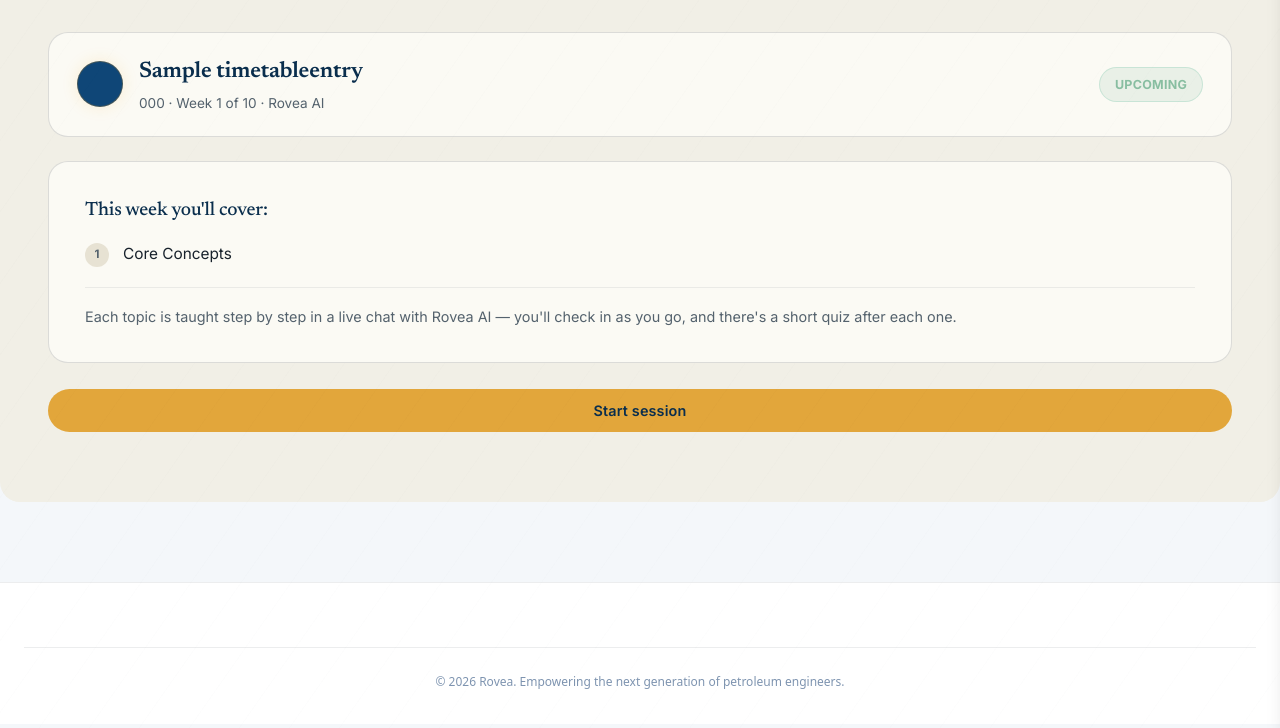
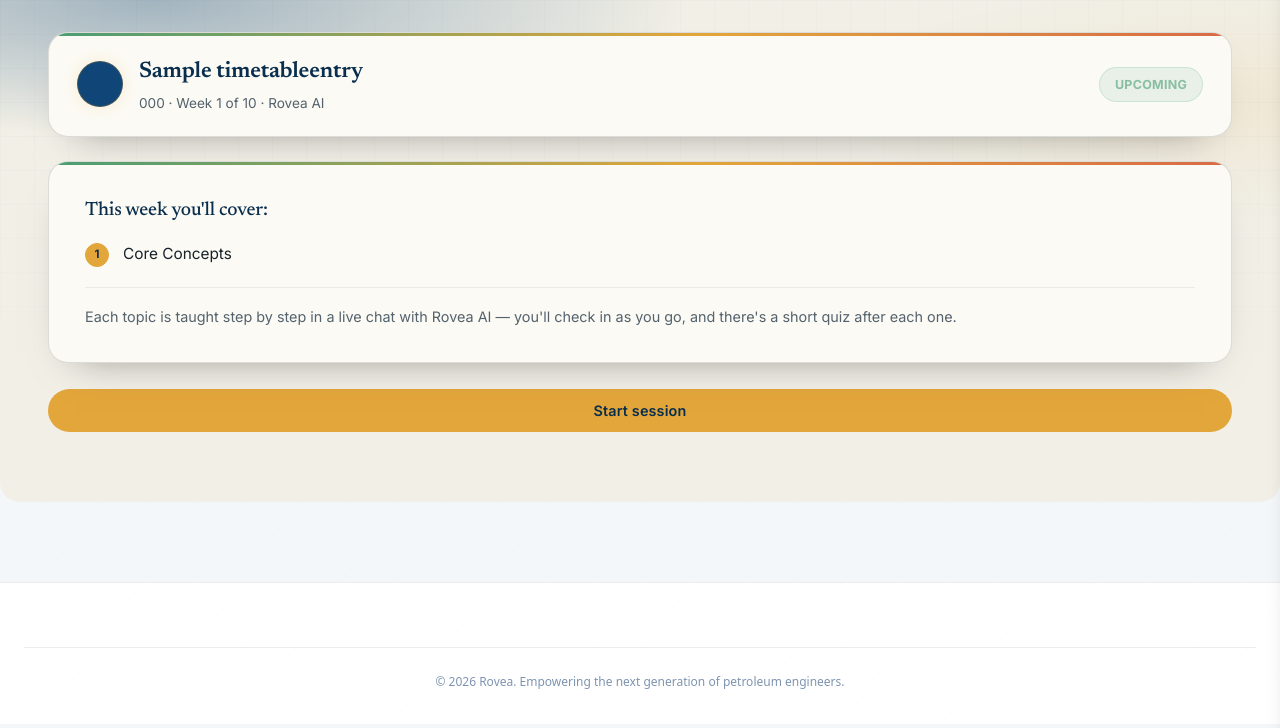
Before and after one commit to Adekunle-Adepoju/AI-lecturer, a Django app: page /session/000/ in a window 1280 px wide. Shown: the part 58-786 px from the top of the page. Run offline with Django 5.2, Linux system fonts and the light colour scheme; a user stored in the database is signed in; tables that the repository leaves empty hold one stand-in row (values such as "Sample post"); data that the repository does not hold is empty; parts of the project's set-up code (start-up, migrations or seed data) failed here and were passed over; some libraries are stand-ins or nearby versions.

Commit message:
session edit in progress

```diff
--- a/templates/core/session.html
+++ b/templates/core/session.html
@@ -27,12 +27,34 @@
     --ease:cubic-bezier(.22,.61,.36,1);
     --radius-sm:8px; --radius-md:14px; --radius-lg:20px;
     --content-max:1320px;
+    --route-gradient:linear-gradient(90deg,var(--green),var(--amber) 55%,var(--coral));
     color-scheme: dark;
-    max-width:none; margin:0;
+    max-width:none; margin:0; position:relative; isolation:isolate; overflow-x:clip;
     background:var(--bg); color:var(--ink); font-family:var(--font-body);
     line-height:1.55; padding:32px clamp(18px,4vw,48px) 70px;
     border-radius:0 0 var(--radius-lg) var(--radius-lg);
     transition:background .35s var(--ease),color .35s var(--ease);
+  }
+  /* Faint topographic contour lines + a soft dual glow, echoing the login
+     page's brand panel — depth without competing with the chat content. */
+  #sessionRoot::before{
+    content:"";position:absolute;inset:0;z-index:-1;pointer-events:none;
+    background-image:
+      radial-gradient(ellipse 70% 45% at 12% 0%, rgba(15,70,119,.35), transparent 60%),
+      radial-gradient(ellipse 60% 40% at 100% 20%, rgba(226,166,59,.10), transparent 60%);
+  }
+  #sessionRoot::after{
+    content:"";position:absolute;inset:0;z-index:-1;pointer-events:none;opacity:.5;
+    background-image:
+      linear-gradient(rgba(255,255,255,.025) 1px,transparent 1px),
+      linear-gradient(90deg,rgba(255,255,255,.025) 1px,transparent 1px);
+    background-size:34px 34px;
+    mask-image:linear-gradient(180deg,#000 0%,#000 30%,transparent 85%);
+  }
+  #sessionRoot[data-theme="light"]::after{
+    background-image:
+      linear-gradient(rgba(10,46,77,.035) 1px,transparent 1px),
+      linear-gradient(90deg,rgba(10,46,77,.035) 1px,transparent 1px);
   }
   #sessionRoot[data-theme="light"]{
     --bg:#F1EFE6; --bg-alt:#E7E2D3; --surface:#FBFAF4; --surface-2:#FFFFFF;
@@ -58,13 +80,25 @@
   #sessionRoot .session-header{
     max-width:var(--content-max);margin:0 auto 24px;background:var(--surface);border:1px solid var(--line);
     border-radius:var(--radius-lg);padding:22px 28px;display:flex;align-items:center;gap:16px;
-    animation:sRise .5s var(--ease);
+    animation:sRise .5s var(--ease); position:relative;overflow:hidden;
+    box-shadow:0 18px 40px -28px rgba(0,0,0,.5);
+  }
+  /* The signature route stripe — same idea shows up on every card below,
+     tying the whole page together as one visual language. */
+  #sessionRoot .session-header::before,
+  #sessionRoot .brief-card::before,
+  #sessionRoot .chat-box::before{
+    content:"";position:absolute;top:0;left:0;right:0;height:3px;background:var(--route-gradient);
   }
   #sessionRoot .ai-avatar{
     width:46px;height:46px;border-radius:50%;flex:none;background:var(--navy);
-    display:flex;align-items:center;justify-content:center;padding:9px;
+    display:flex;align-items:center;justify-content:center;padding:9px;position:relative;
   }
-  #sessionRoot .ai-avatar img{width:100%;height:100%;object-fit:contain;}
+  #sessionRoot .ai-avatar::after{
+    content:"";position:absolute;inset:-5px;border-radius:50%;border:1.5px solid var(--amber);
+    opacity:.55;animation:avatarPulse 2.6s ease-in-out infinite;
+  }
+  #sessionRoot .ai-avatar img{width:100%;height:100%;object-fit:contain;position:relative;z-index:1;}
   #sessionRoot .ai-avatar img.logo-dark{display:none;}
   #sessionRoot[data-theme="light"] .ai-avatar img.logo-light{display:none;}
   #sessionRoot[data-theme="light"] .ai-avatar img.logo-dark{display:block;}
@@ -87,6 +128,7 @@
   #sessionRoot .brief-card{
     max-width:var(--content-max);margin:0 auto 26px;background:var(--surface);border:1px solid var(--line);
     border-radius:var(--radius-lg);padding:34px 36px;animation:sRise .55s var(--ease) .06s both;
+    position:relative;overflow:hidden;box-shadow:0 18px 40px -28px rgba(0,0,0,.5);
   }
   #sessionRoot .brief-card h3{font-size:1.2rem;margin-bottom:16px;}
   #sessionRoot .topic-brief-list{list-style:none;display:flex;flex-direction:column;gap:13px;margin:0;padding:0;}
@@ -94,7 +136,9 @@
   #sessionRoot .topic-brief-index{
     width:24px;height:24px;border-radius:50%;flex:none;background:var(--bg-alt);color:var(--ink-soft);
     display:flex;align-items:center;justify-content:center;font-size:.72rem;font-weight:700;margin-top:1px;
+    border:1px solid var(--line);transition:background .2s var(--ease),color .2s var(--ease),border-color .2s var(--ease);
   }
+  #sessionRoot .topic-brief-list li:first-child .topic-brief-index{background:var(--amber);color:var(--navy-deep);border-color:var(--amber);}
   #sessionRoot .brief-note{margin-top:20px;color:var(--ink-soft);font-size:.9rem;padding-top:18px;border-top:1px solid var(--line-soft);}
   #sessionRoot .start-form{max-width:var(--content-max);margin:0 auto;}
 
```
Also changed, not shown: other parts of templates/core/session.html (+65 -21 lines).
